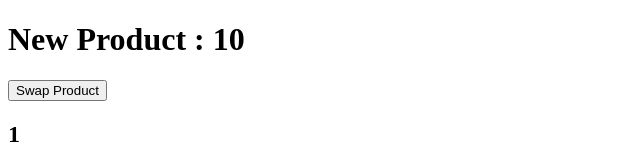
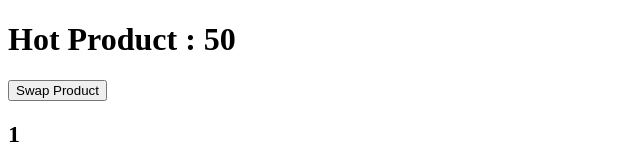
Before and after one commit to SohanFullDev/Vue-JS-3-Composition-API-Fundamental, a Vue app: page / in a window 1280 px wide. Shown: the top 160 px of the page, without its empty margins (0-640 px from the left). Built offline with nearby package versions, Linux system fonts and the light colour scheme.

Commit message:
creating reactive reference from reactive object_b

```diff
--- a/src/App.vue
+++ b/src/App.vue
@@ -1,5 +1,5 @@
 <script>
-import { ref, reactive, toRef } from 'vue'
+import { ref, reactive, toRef, toRefs } from 'vue'
 
   export default {
      setup(){
@@ -21,14 +21,24 @@ import { ref, reactive, toRef } from 'vue'
 
       }
 
-      const nameRef = toRef(item, 'name');
+    /*  const nameRef = toRef(item, 'name');
 
       console.log('nameRef:', nameRef.value);
 
       item.name = "New Product"
 
-      console.log('nameRef:', nameRef.value);
+      console.log('nameRef:', nameRef.value);*/
 
+      const itemRefs = toRefs(item)
+
+      console.log('name:', itemRefs.name.value)
+      console.log('price', itemRefs.price.value)
+
+      item.name = "Hot Product"
+      item.price = 50
+
+      console.log('name:', itemRefs.name.value)
+      console.log('price', itemRefs.price.value)
 
       return {
         message,
```
